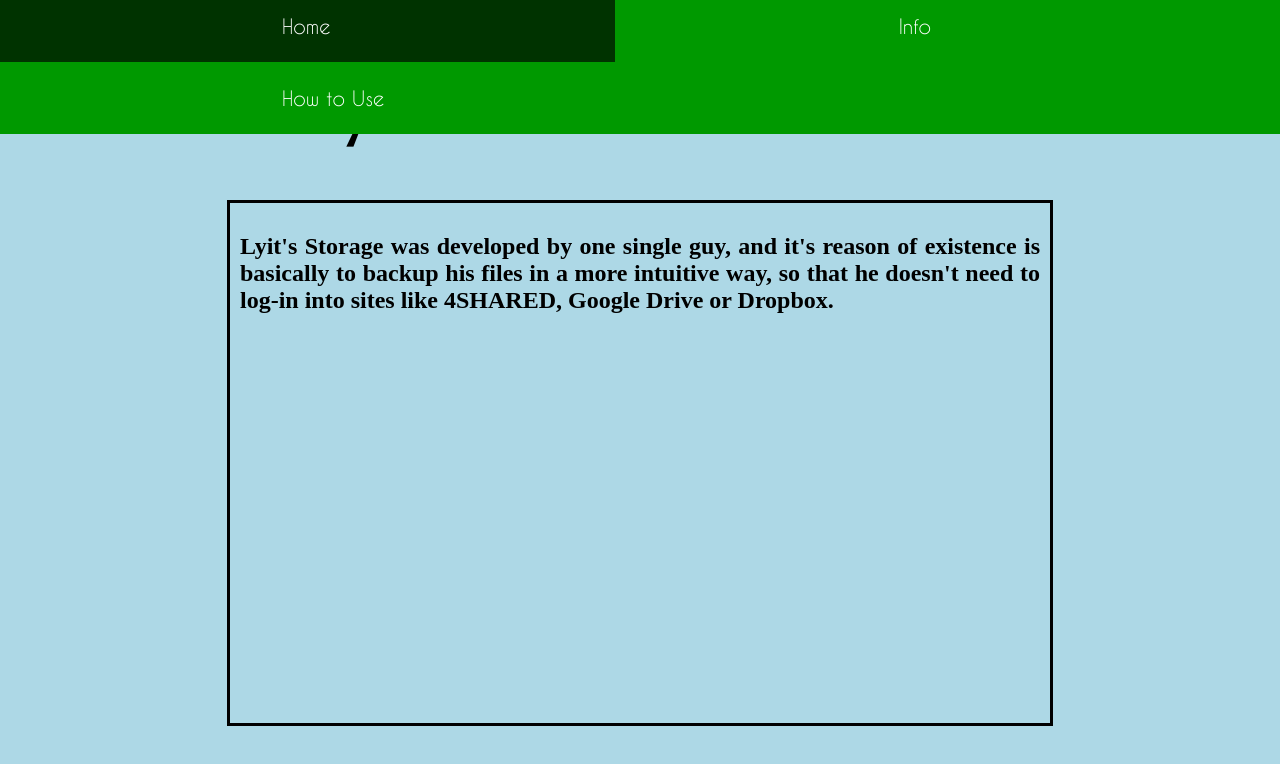
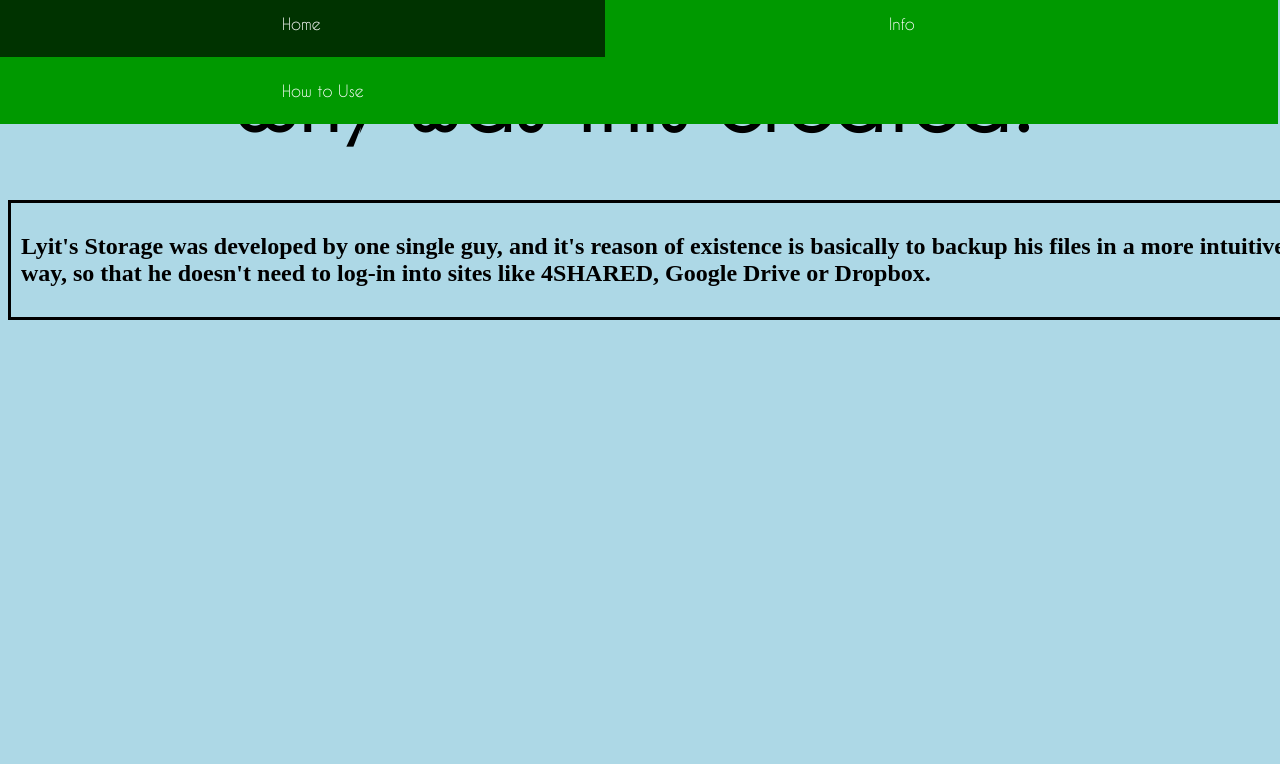
Before and after one commit to LuizFMorais27/lyithostage.github.io, a plain HTML site: page info.html in a window 1280 px wide. Drawn offline with Linux system fonts and the light colour scheme; a web font is replaced by a local one.

Commit message:
Update info.html

```diff
--- a/info.html
+++ b/info.html
@@ -14,8 +14,8 @@
 div {
     border: 3px solid black;
      padding: 10px;
-     width: 800px;
-     height: 500px;
+     width: 100%;
+     height: auto;
      text-align: justify;
      margin:0 auto
 
@@ -24,6 +24,8 @@ div {
 ul {
   position: absolute;
   top: -10px;
+  width:100%;
+  height: auto;
   left: -2px;
   list-style-type: none;
   margin: 0;
@@ -43,7 +45,7 @@ li a {
   padding: 24px 284px;
   text-decoration: none;
   font-family: Caviar;
-  font-size: 20px;
+  font-size: 100%;
 }
 
 li a:hover:not(.active) {
```
